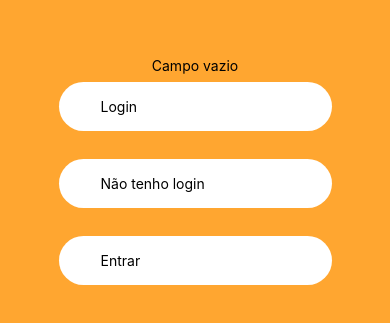
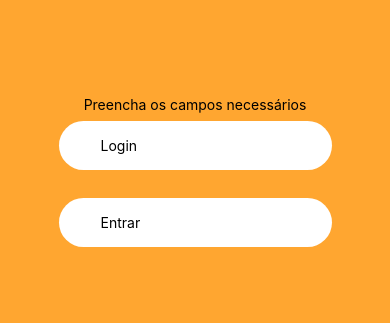
Before and after one commit to Mirageblex/Meus-GASTOS, a React Native app: screen / in a window 390 px wide. Shown: the part 241-564 px from the top of the page. Built offline with nearby package versions, Linux system fonts and the light colour scheme.

Commit message:
Update App.js

```diff
--- a/App.js
+++ b/App.js
@@ -9,16 +9,15 @@ import {
 
 export default function App() {
   const [login, setLogin] = useState('');
-  const [noLogin, setNoLogin] = useState(false);
   const [message, setMessage] = useState('');
 
   useEffect(() => {
-    if (!login && !noLogin) {
-      setMessage('Campo vazio');
+    if (!login) {
+      setMessage('Preencha os campos necessários');
     } else {
       setMessage('');
     }
-  }, [login, noLogin]);
+  }, [login]);
 
   return (
     <View style={styles.container}>
@@ -29,9 +28,6 @@ export default function App() {
         onChangeText={setLogin}
         value={login}
       />
-      <TouchableOpacity style={styles.button} onPress={() => setNoLogin(true)}>
-        <Text>Não tenho login</Text>
-      </TouchableOpacity>
       <TouchableOpacity style={styles.button} onPress={() => console.log('Entrar')}>
         <Text>Entrar</Text>
       </TouchableOpacity>
```
